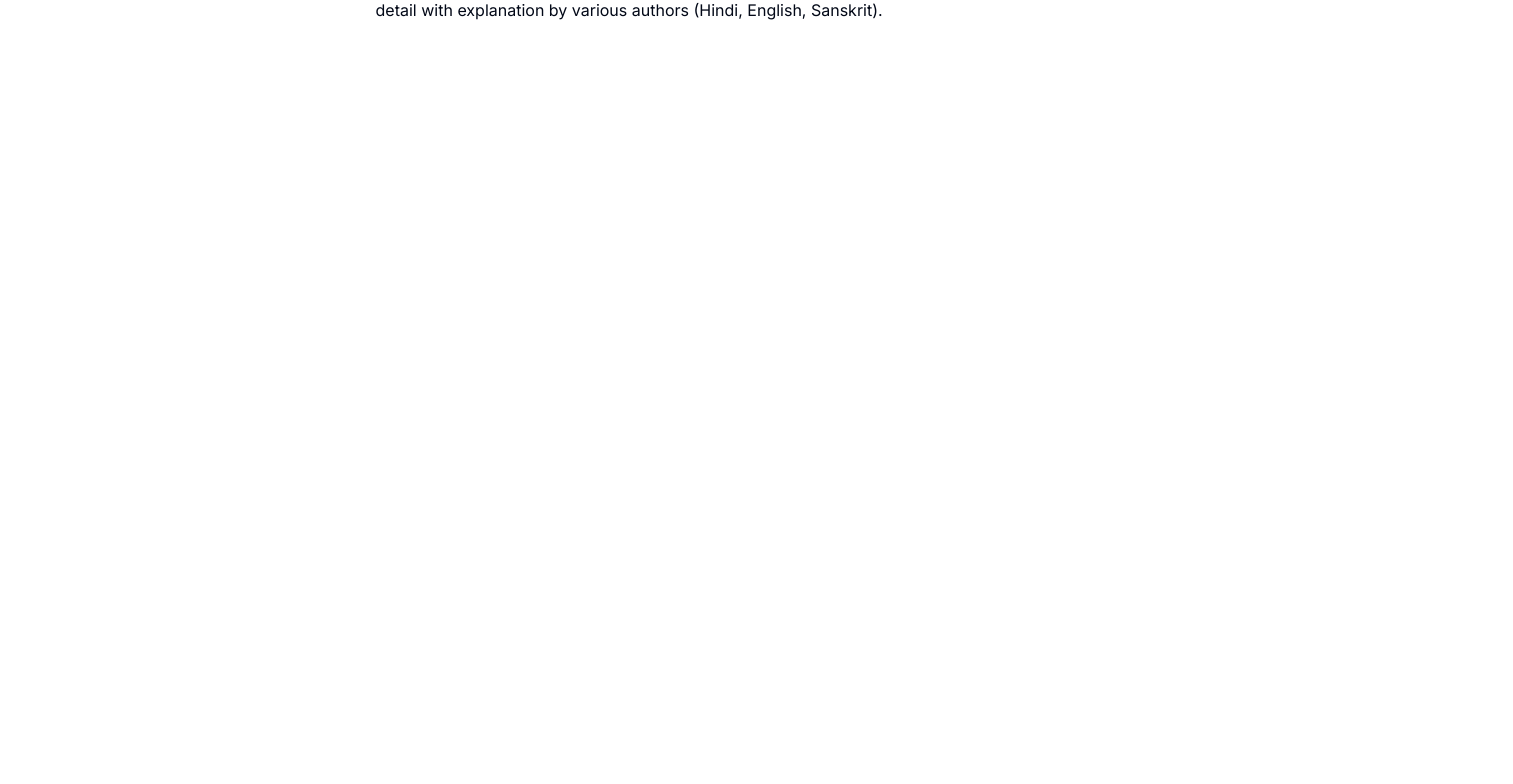
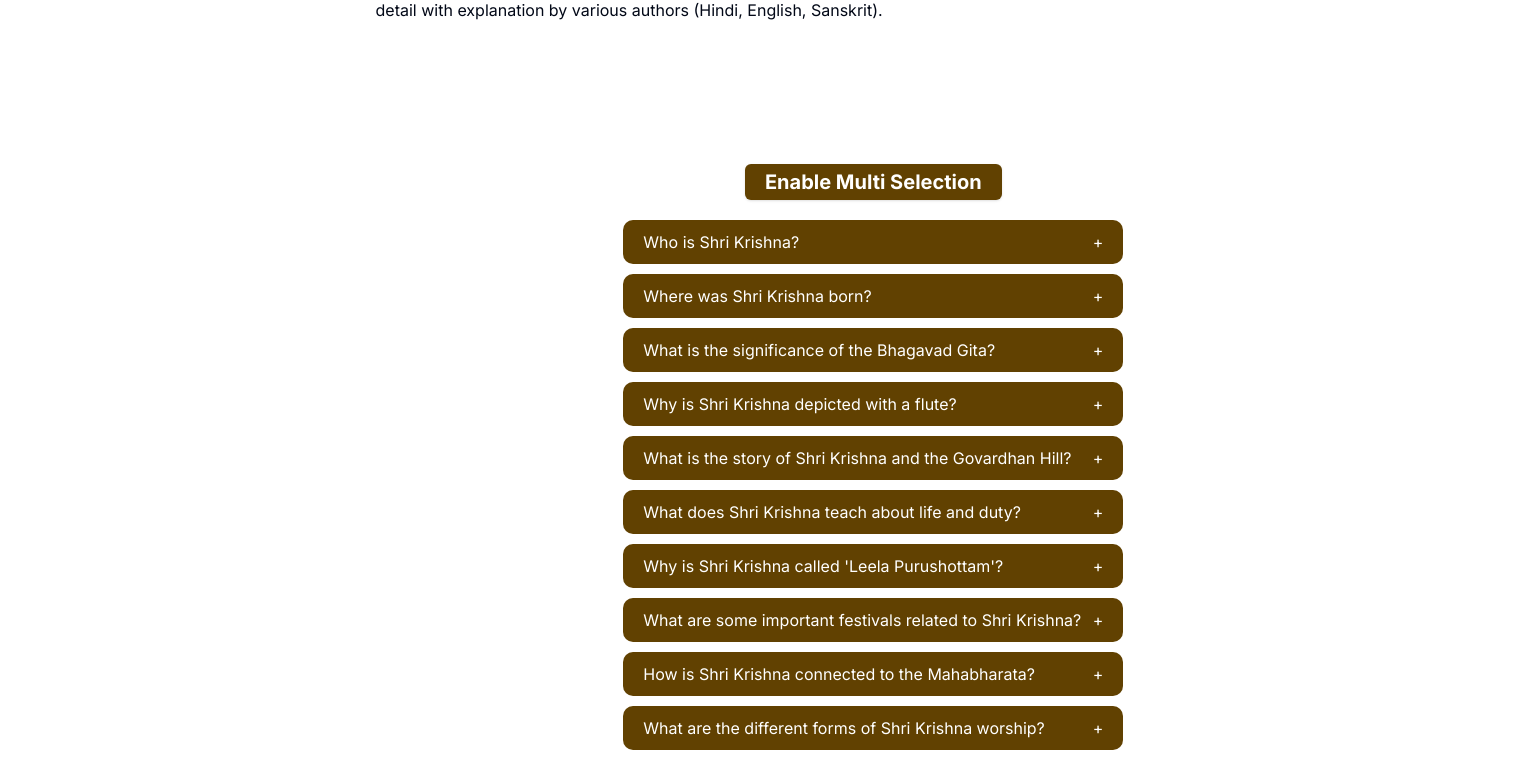
Before and after one commit to AmanYadav1419/bhagvadGita-Nextjs-Project, a Next.js app: page / in a window 1280 px wide. Shown: the part 643-1427 px from the top of the page, 1513 px wide, since content can reach past the window. Before the commit the page ends 800 px from the top, so only its background shows below. Built offline with nearby package versions, Linux system fonts and the light colour scheme; no server answers.

Commit message:
added accordian component to home page , half work remaining

```diff
--- a/app/page.js
+++ b/app/page.js
@@ -1,3 +1,4 @@
+import Accordian from "@/components/custom/Accordian";
 import Image from "next/image";
 
 const headingText = "ShrimadBhagvad Gita";
@@ -24,6 +25,9 @@ export default function Home() {
         </li>
 
       </ul>
+
+      {/* Accoridan component */}
+      <Accordian />
     </div>
   );
 }
--- /dev/null
+++ b/components/custom/accordian.jsx
@@ -0,0 +1,66 @@
+"use client";
+
+import { useState } from "react";
+import data from "./accrodianData";
+
+import "./style.css";
+import { Button } from "../ui/button";
+
+export default function Accordian() {
+  const [selected, setSelected] = useState(null);
+  const [enableMultiSelection, setenableMultiSelection] = useState(false);
+  const [multiple, setMultiple] = useState([]);
+
+  // handle single click accordian
+  function handleSingelSelection(getCurrentId) {
+    setSelected(getCurrentId === selected ? null : getCurrentId);
+  }
+
+  // handle multple click accordian
+
+  function handleMultiSelection(getCurrentId) {
+    let copymultiple = [...multiple];
+    const FindIndexOfCurrentId = copymultiple.indexOf(getCurrentId);
+
+    if (FindIndexOfCurrentId === -1) copymultiple.push(getCurrentId);
+    else copymultiple.splice(FindIndexOfCurrentId, 1);
+
+    setMultiple(copymultiple);
+  }
+
+  return (
+    <div className="wrapper">
+      <Button onClick={() => setenableMultiSelection(!enableMultiSelection)}>
+        Enable Multi Selection
+      </Button>
+      <div className="accoridan">
+        {data && data.length > 0 ? (
+          data.map((dataitem) => (
+            <div className="item">
+              <div
+                onClick={
+                  enableMultiSelection
+                    ? () => handleMultiSelection(dataitem.id)
+                    : () => handleSingelSelection(dataitem.id)
+                }
+                className="title"
+              >
+                <h3>{dataitem.Question}</h3>
+                <span>+</span>
+              </div>
+              {enableMultiSelection
+                ? multiple.indexOf(dataitem.id) !== -1 && (
+                    <div className="content">{dataitem.anwser}</div>
+                  )
+                : selected === dataitem.id && (
+                    <div className="content">{dataitem.anwser}</div>
+                  )}
+            </div>
+          ))
+        ) : (
+          <div>No data is Available</div>
+        )}
+      </div>
+    </div>
+  );
+}
--- /dev/null
+++ b/components/custom/accrodianData.js
@@ -0,0 +1,64 @@
+const data = [
+  {
+    id: "1",
+    Question: "Who is Shri Krishna?",
+    anwser:
+      "Shri Krishna is one of the most widely revered and popular deities in Hinduism, considered the eighth incarnation of Lord Vishnu. He is known for his role as a divine guide and protector of Dharma (righteousness).",
+  },
+  {
+    id: "2",
+    Question: "Where was Shri Krishna born?",
+    anwser:
+      "Shri Krishna was born in Mathura, India, to Devaki and Vasudeva. His birth is celebrated annually during the festival of Janmashtami, symbolizing the victory of good over evil.",
+  },
+  {
+    id: "3",
+    Question: "What is the significance of the Bhagavad Gita?",
+    anwser:
+      "The Bhagavad Gita, spoken by Shri Krishna to Arjuna on the battlefield of Kurukshetra, is a sacred Hindu scripture. It provides profound spiritual guidance on life, duty, and the path to liberation (moksha).",
+  },
+  {
+    id: "4",
+    Question: "Why is Shri Krishna depicted with a flute?",
+    anwser:
+      "Shri Krishna is often depicted holding a flute, symbolizing divine music and joy. His flute playing is said to mesmerize the hearts of his devotees, especially the Gopis (milkmaids) in Vrindavan.",
+  },
+  {
+    id: "5",
+    Question: "What is the story of Shri Krishna and the Govardhan Hill?",
+    anwser:
+      "In one famous story, Shri Krishna lifted the Govardhan Hill to protect the villagers of Vrindavan from torrential rains sent by the god Indra. This event demonstrated Krishna's divine powers and his role as a protector.",
+  },
+  {
+    id: "6",
+    Question: "What does Shri Krishna teach about life and duty?",
+    anwser:
+      "Shri Krishna emphasizes the importance of fulfilling one’s duties (karma) without attachment to the outcomes. He teaches that one should maintain a balanced mind, focus on righteousness, and practice devotion to the divine.",
+  },
+  {
+    id: "7",
+    Question: "Why is Shri Krishna called 'Leela Purushottam'?",
+    anwser:
+      "Shri Krishna is called 'Leela Purushottam' because of his playful and divine actions, known as 'leelas.' His life is seen as a balance of human experience and divine intervention, where he performs miraculous deeds with ease and joy.",
+  },
+  {
+    id: "8",
+    Question: "What are some important festivals related to Shri Krishna?",
+    anwser:
+      "Janmashtami, which celebrates Shri Krishna’s birth, and Holi, a festival of colors often associated with Krishna’s playful nature, are two important festivals. Both are widely celebrated by devotees across India and the world.",
+  },
+  {
+    id: "9",
+    Question: "How is Shri Krishna connected to the Mahabharata?",
+    anwser:
+      "In the Mahabharata, Shri Krishna plays a crucial role as the charioteer and advisor to Arjuna. His counsel, which forms the Bhagavad Gita, helps Arjuna overcome his doubts and fight for justice in the battle of Kurukshetra.",
+  },
+  {
+    id: "10",
+    Question: "What are the different forms of Shri Krishna worship?",
+    anwser:
+      "Shri Krishna is worshipped in many forms, including as a playful child (Bal Krishna), a divine lover (Govinda), and a wise guide (Parthasarathi). Devotees express their love for Krishna through bhajans (devotional songs), pujas (rituals), and reading scriptures like the Bhagavad Gita and Srimad Bhagavatam.",
+  },
+];
+
+export default data;
--- /dev/null
+++ b/components/custom/style.css
@@ -0,0 +1,42 @@
+.wrapper{
+    height: 100vh;
+    width: 100vw;
+    display: flex;
+    align-items: center;
+    justify-content: center;
+    flex-direction: column;
+    gap: 20px;
+}
+
+.wrapper button{
+    padding: 10px 20px;
+    background: #614101;
+    color: #ffffff;
+    font-size: 20px;
+    font-weight: bold;
+    cursor: pointer;
+}
+
+.accoridan{
+    width: 500px;
+}
+
+.item{
+    border-radius: 10px;
+    background: #614101;
+    margin-bottom: 10px;
+    padding: 10px 20px;
+}
+
+.title{
+    color: white;
+    display: flex;
+    align-items: center;
+    justify-content: space-between;
+    cursor: pointer;
+}
+
+.content{
+    color: #ffffff;
+    height: auto;
+}
```
